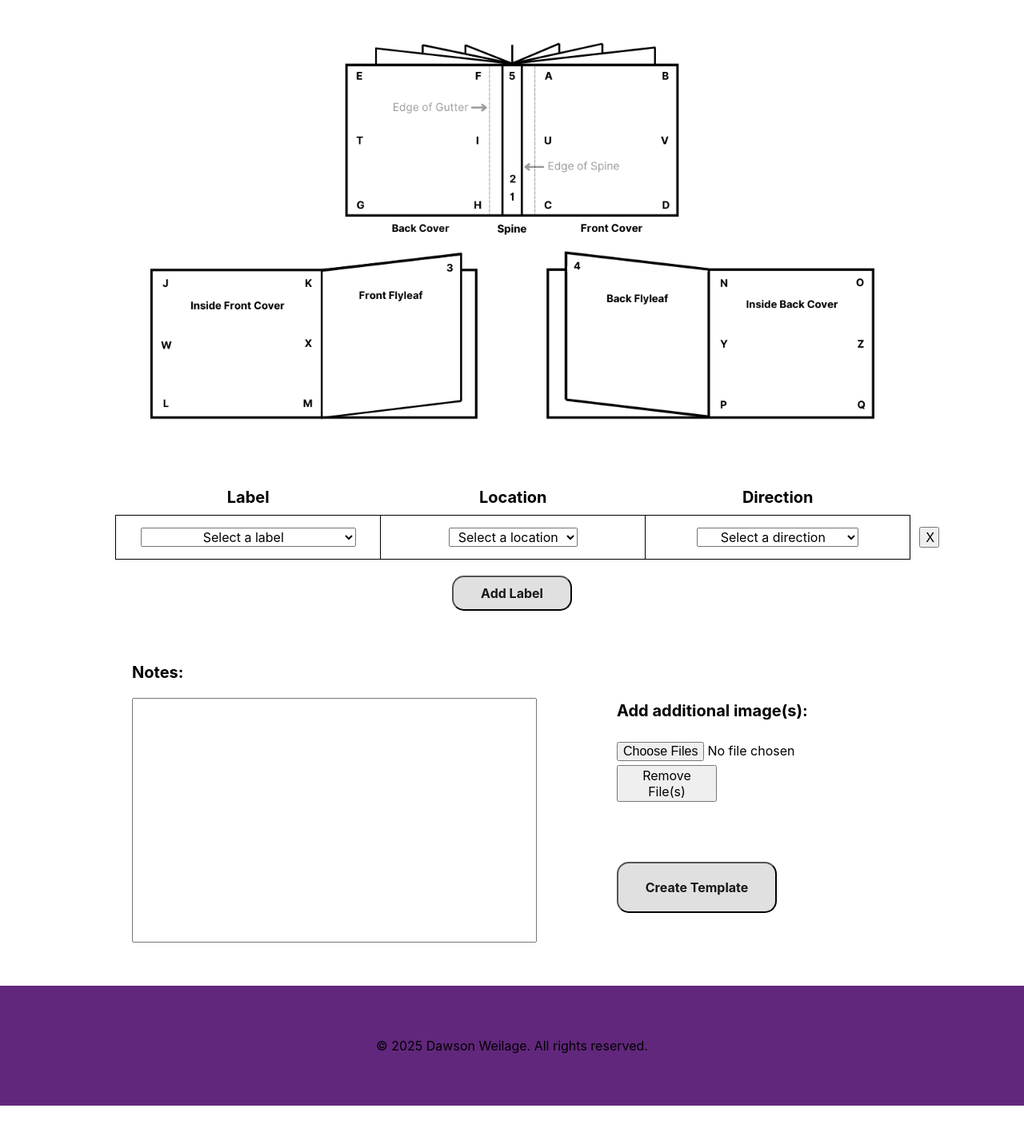
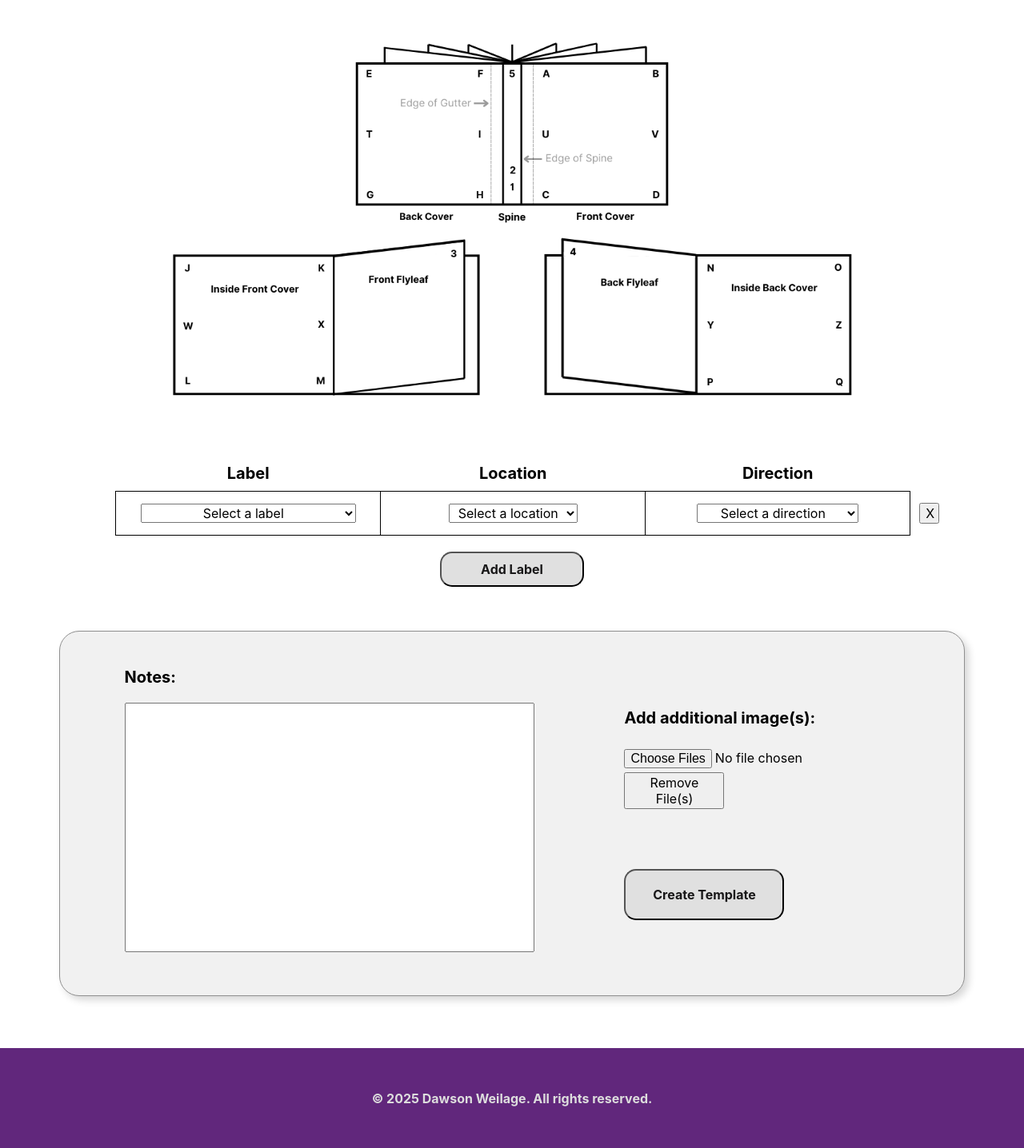
Before and after one commit to dawsw/Library-Processing-Template-Generator, a Flask app: page / in a window 1280 px wide. Shown: the part 100-1536 px from the top of the page at 80% size. Before the commit the page ends 1483 px from the top, so only its background shows below. Run offline with Flask 3, Linux system fonts and the light colour scheme.

Commit message:
Added border around notes section and changed table widths

```diff
--- a/static/styles.css
+++ b/static/styles.css
@@ -41,7 +41,7 @@ body {
 
 
 .bookImage {
-   max-width: 80%;
+   max-width: 75%;
 }
 
 .table-section {
@@ -61,13 +61,21 @@ th {
 .item {
     margin: 0;
     padding: 15px;
-    min-width: 300px;
+    width: 300px;
     text-align: center;
     border: 1px solid black;
 }
 
 select {
+    direction: ltr;
     text-align: center;
+    cursor: pointer;
+}
+
+option {
+    direction: ltr;
+    text-align: left;
+    cursor: pointer;
 }
 
 .removeButton {
@@ -77,10 +85,11 @@ select {
 
 optgroup {
     font-style: normal;
+    text-align: left;
 }
 
 #addLabelButton {
-    width: 150px;
+    width: 180px;
     padding: 10px;
     background-color: #e0e0e0;
     color:#181718;
@@ -96,9 +105,18 @@ optgroup {
     transform: translateY(-1px);
 }
 
+.removeButton {
+    cursor: pointer;
+}
+
 .notes-section {
+    background-color: #f1f1f1;
+    box-shadow: 5px 5px 10px rgb(216, 216, 216);
+    border: 1px solid #8f8f8f;
+    border-radius: 25px;
+    margin: 35px 0 65px 0;
     padding: 25px 0 50px 0;
-    gap: 100px;
+    gap: 10%;
 }
 
 .notes-header{
@@ -106,10 +124,11 @@ optgroup {
 }
 
 .notesText {
-    font-family: Arial, Helvetica, sans-serif;
+    font-family: Roobert,-apple-system,BlinkMacSystemFont,"Segoe UI",Helvetica,Arial,sans-serif,"Apple Color Emoji","Segoe UI Emoji","Segoe UI Symbol";
     resize: none;
-    min-width: 500px;
-    min-height: 300px;
+    padding: 5px;
+    width: 500px;
+    height: 300px;
 }
 
 .images-download-section {
@@ -121,12 +140,15 @@ optgroup {
     font-size: 1.25rem;
 }
 
+#fileInput {
+    cursor: pointer;
+}
+
 .deleteFileButton {
     margin-top: -70px;
-    width: 125px
+    width: 125px;
+    cursor: pointer;
 }
-
-
 
 .download-button {
     width: 200px;
@@ -147,6 +169,8 @@ optgroup {
 
 footer {
     width: 100%;
-    height: 150px;
+    height: 125px;
+    font-weight: bold;
+    color: rgb(221, 221, 221);
     background-color: rgb(97, 39, 124);
 }
```
